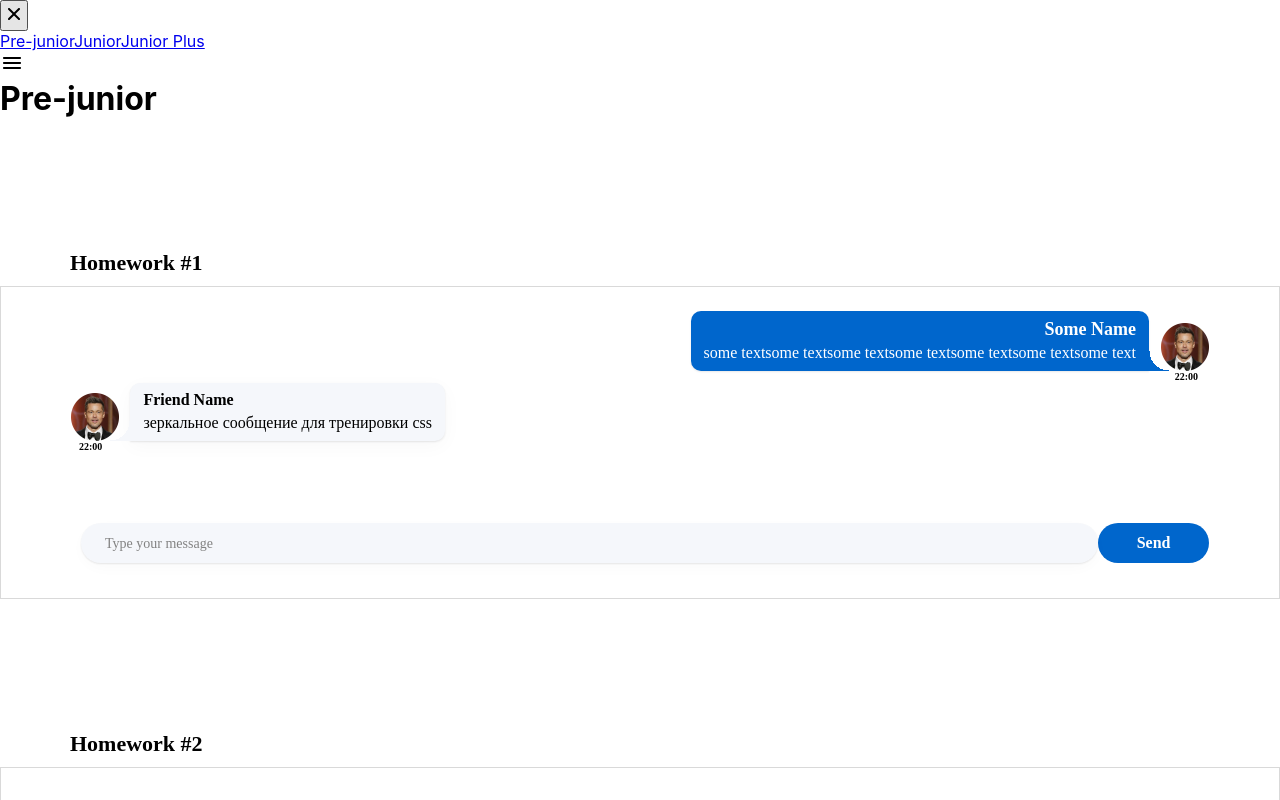
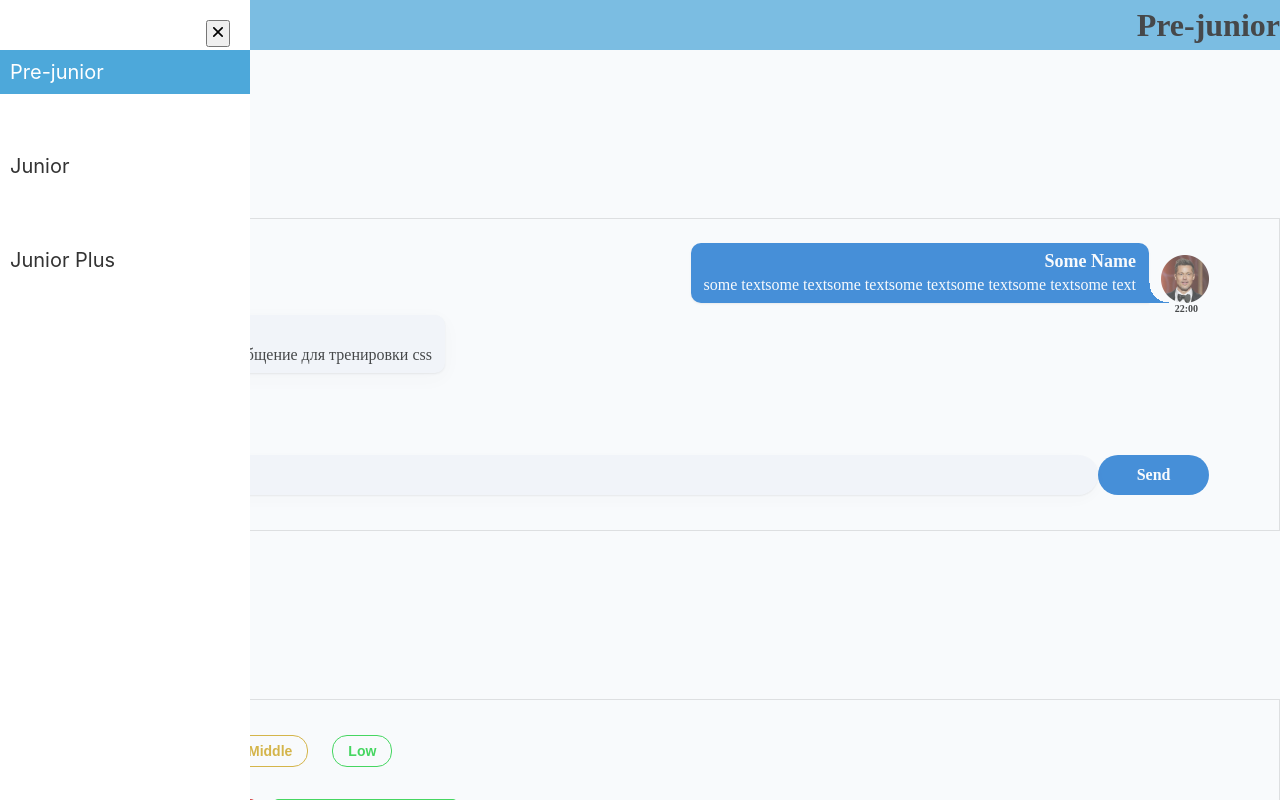
Before and after one commit to errydaycode/myhomeworks, a React (Create React App) app: page /#/pre-junior in a window 1280 px wide. Both pictures are taken after a click on the picture 14 px from the left and 14 px from the top of the page. Shown: the top 800 px of the page. Built offline with nearby package versions, Linux system fonts and the light colour scheme.

Commit message:
HW5-PRE-LAYOUT-NO-SOFT-OPEN-MENU

```diff
--- a/src/s2-homeworks/hw05/header/Header.module.css
+++ b/src/s2-homeworks/hw05/header/Header.module.css
@@ -1,8 +1,20 @@
 .burgerMenuIcon {
+    width: 50px;
+    cursor: pointer;
+
 }
 
 .header {
+    align-items: center;
+    background-color: #4DA8DA;
+    display: flex;
+    flex-direction: row;
+    justify-content: space-between;
+    width: 100%;
 }
 
 .header h1 {
+    font-family: Montserrat;
+    font-weight: revert;
+
 }
--- a/src/s2-homeworks/hw05/sidebar/Sidebar.module.css
+++ b/src/s2-homeworks/hw05/sidebar/Sidebar.module.css
@@ -1,25 +1,59 @@
 .sidebar {
+    width: 250px;
+    height: 100%;
+    position: fixed;
+    top: 0;
+    left: -200px;
+    background-color: #FFFFFF;
+    z-index: 2;
+    transition: all 0.3s ease-in-out;
 }
 
 .sidebar.open {
+    left: 0;
 }
 
 .background {
+    background-color: #E7EFF6;
+    height: 100%;
+    opacity: 0.3;
+    position: fixed;
+    width: 100%;
+    z-index: 1;
 }
 
 .nav {
+    margin: 50px 0 0 0;
+    padding: 0;
+    list-style: none;
 }
 
 .nav a {
+    display: block;
+    padding: 10px;
+    font-size: 20px;
+    text-decoration: none;
+    color: #333333;
+    transition: background-color 0.3s ease-in-out;
 }
 
 .nav a:hover {
+    background-color: #CBE2F4;
 }
 
 .nav a.active {
+    background-color: #4DA8DA;
+    color: #FFFFFF;
 }
+
 .close {
+    position: absolute;
+    top: 20px;
+    right: 20px;
+    cursor: pointer;
 }
 
 .close img {
+    width: 20px;
+    height: 20px;
 }
--- a/src/s2-homeworks/hw05/sidebar/Sidebar.tsx
+++ b/src/s2-homeworks/hw05/sidebar/Sidebar.tsx
@@ -12,6 +12,10 @@ type PropsType = {
 export const Sidebar: FC<PropsType> = ({open, handleClose}) => {
     const sidebarClass = s.sidebar
         + (open ? ' ' + s.open : '')
+
+    if(!open){
+        return null
+    }
     return (
         <>
             {/*затемнение справа от открытого меню*/}
```
Also changed, not shown: package.json (+4 -3 lines), 1 other file (tests, documents, lock files or other folders).
